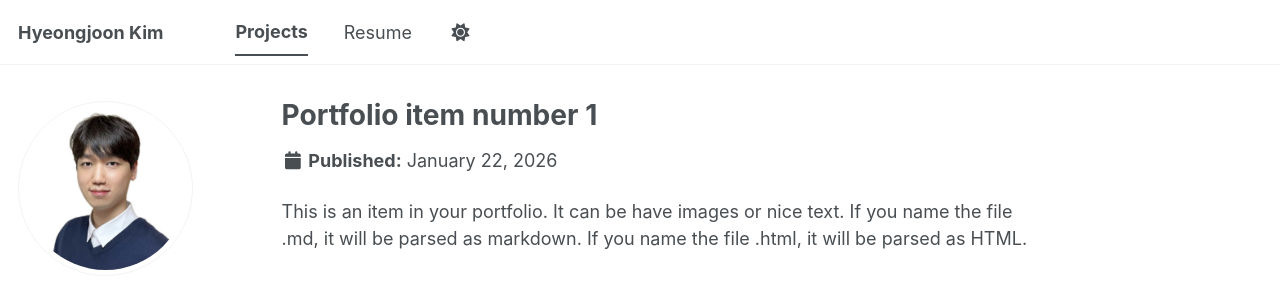
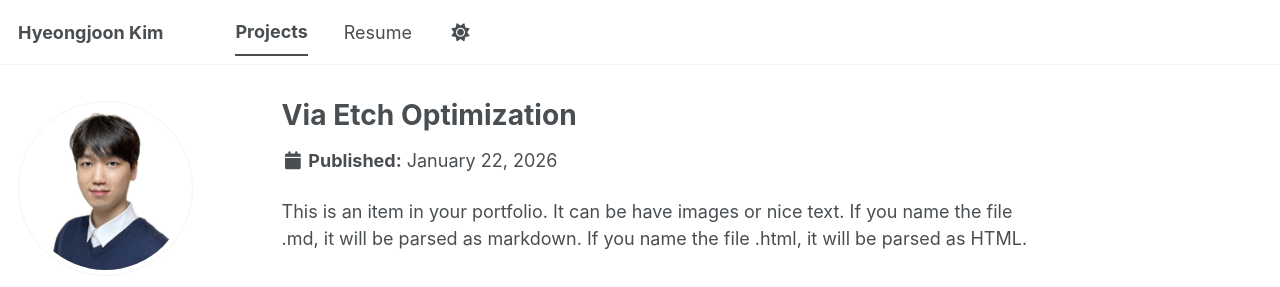
Before and after one commit to joonk1214/joonk1214.github.io, a Jekyll site: the page built from _portfolio/portfolio-1.md, in a window 1280 px wide. Shown: the top 287 px of the page. Built offline with Jekyll 4.4.1, drawn with Linux system fonts in a browser that asks for light colours; a script bundle is joined from its source files by our own code; library files that are not in the unit come from our copies.

Commit message:
Update portfolio-1.md

```diff
--- a/_portfolio/portfolio-1.md
+++ b/_portfolio/portfolio-1.md
@@ -1,6 +1,6 @@
 ---
-title: "Portfolio item number 1"
-excerpt: "Short description of portfolio item number 1<br/><img src='/images/500x300.png'>"
+title: "Via Etch Optimization"
+excerpt: "Developed via etch processes to achieve target etch profiles<br/><img src='/images/500x300.png'>"
 collection: portfolio
 ---
 
```
